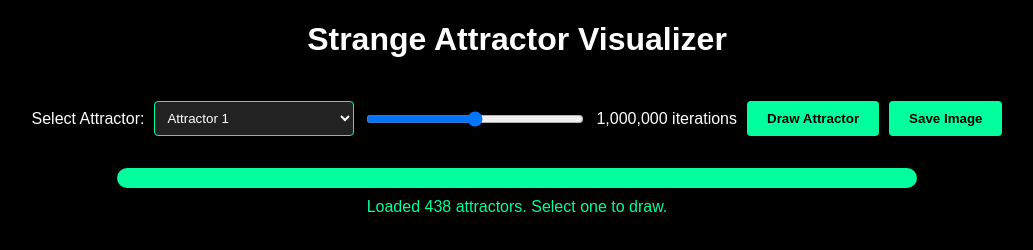
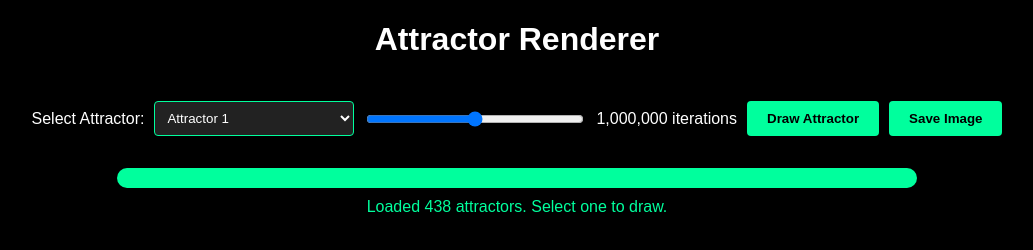
Before and after one commit to bw3m1/attractor-veiwer, a plain HTML site: page index.html in a window 1280 px wide. Shown: the whole page, without its empty margins (123-1156 px from the left). Drawn offline with Linux system fonts and the light colour scheme.

Commit message:
Updates page title and heading

```diff
--- a/index.html
+++ b/index.html
@@ -1,7 +1,7 @@
 <!DOCTYPE html>
 <html>
 <head>
-    <title>Attractors Viewer</title>
+    <title>Attractors Renderer</title>
     <style>
         body {
             background-color: black;
@@ -79,7 +79,7 @@
     </style>
 </head>
 <body>
-    <h1>Strange Attractor Visualizer</h1>
+    <h1>Attractor Renderer</h1>
 
     <div class="controls">
         <label for="lineSelect">Select Attractor:</label>
```
